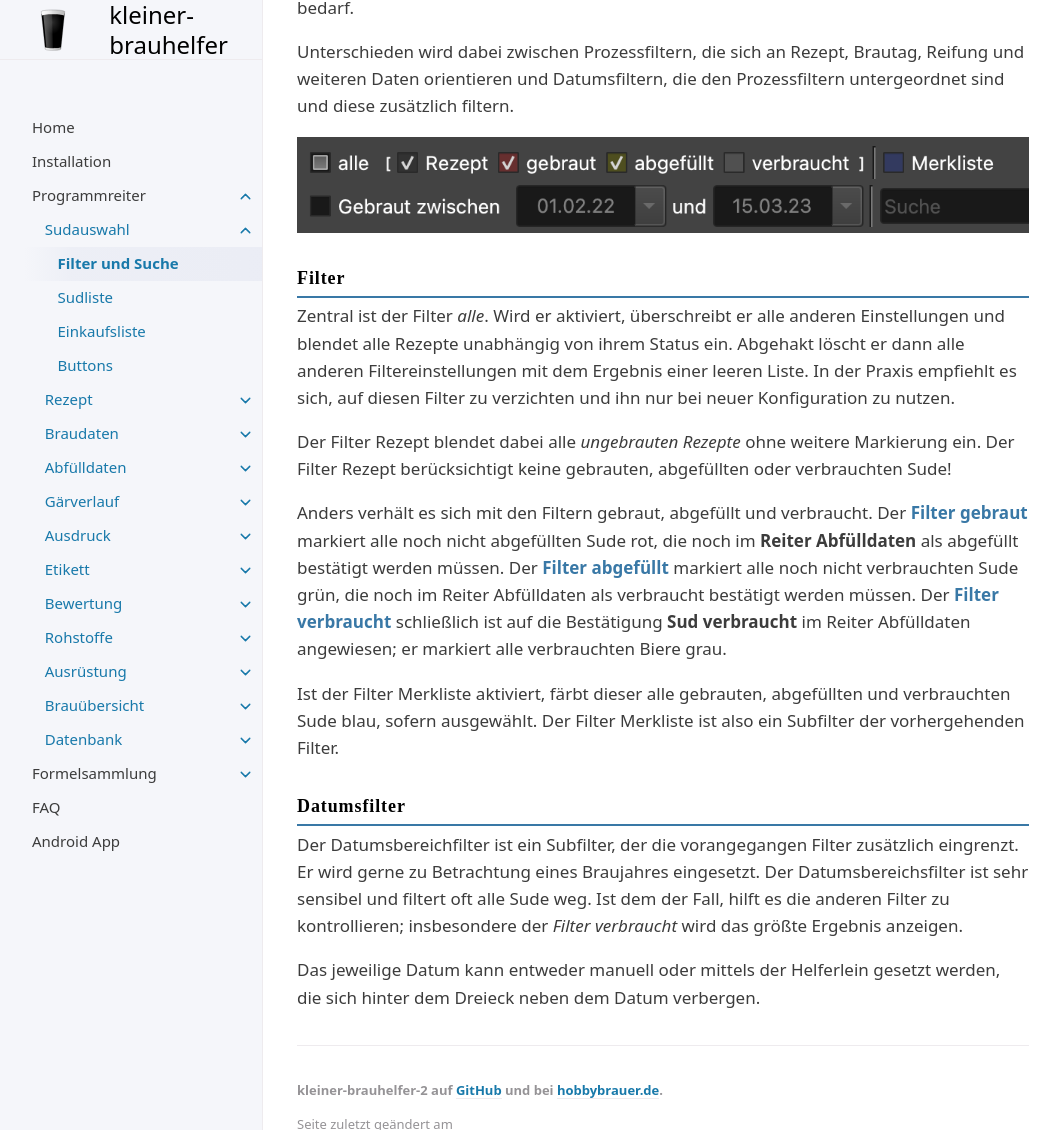
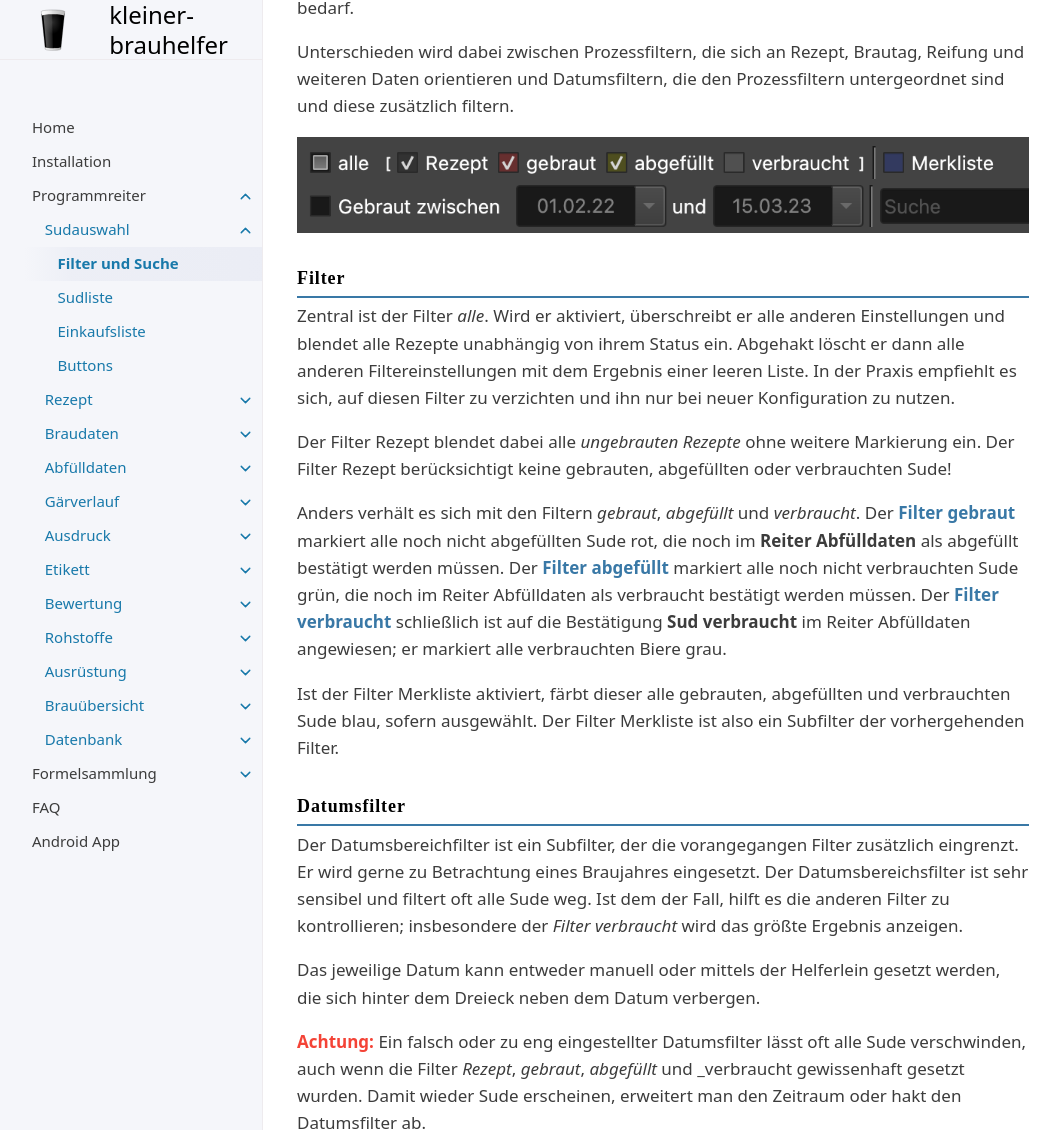
Before and after one commit to kleiner-brauhelfer/kleiner-brauhelfer.github.io, a Jekyll site: the page built from docs/programmreiter/sudauswahl/sudauswahl-filter-und-suche.md, in a window 1280 px wide and 1400 px high, scrolled down 392 px, cut to the strip 0-1130 px from the top of the window. Shown: the whole strip, without its empty margins (109-1169 px from the left). Built offline with Jekyll 4.4.1, drawn with Linux system fonts in a browser that asks for light colours.

Commit message:
Minor Update
Minor Update

```diff
--- a/docs/programmreiter/sudauswahl/sudauswahl-filter-und-suche.md
+++ b/docs/programmreiter/sudauswahl/sudauswahl-filter-und-suche.md
@@ -24,7 +24,7 @@ Zentral ist der Filter _alle_. Wird er aktiviert, überschreibt er alle anderen
 
 Der Filter Rezept blendet dabei alle _ungebrauten Rezepte_ ohne weitere Markierung ein. Der Filter Rezept berücksichtigt keine gebrauten, abgefüllten oder verbrauchten Sude!
 
-Anders verhält es sich mit den Filtern gebraut, abgefüllt und verbraucht. Der <span style="color: #3978A6">**Filter gebraut**</span> markiert alle noch nicht abgefüllten Sude rot, die noch im **Reiter Abfülldaten** als abgefüllt bestätigt werden müssen. Der <span style="color: #3978A6">**Filter abgefüllt**</span> markiert alle noch nicht verbrauchten Sude grün, die noch im Reiter Abfülldaten als verbraucht bestätigt werden müssen. Der <span style="color: #3978A6">**Filter verbraucht**</span> schließlich ist auf die Bestätigung **Sud verbraucht** im Reiter Abfülldaten angewiesen; er markiert alle verbrauchten Biere grau.
+Anders verhält es sich mit den Filtern _gebraut_, _abgefüllt_ und _verbraucht_. Der <span style="color: #3978A6">**Filter gebraut**</span> markiert alle noch nicht abgefüllten Sude rot, die noch im **Reiter Abfülldaten** als abgefüllt bestätigt werden müssen. Der <span style="color: #3978A6">**Filter abgefüllt**</span> markiert alle noch nicht verbrauchten Sude grün, die noch im Reiter Abfülldaten als verbraucht bestätigt werden müssen. Der <span style="color: #3978A6">**Filter verbraucht**</span> schließlich ist auf die Bestätigung **Sud verbraucht** im Reiter Abfülldaten angewiesen; er markiert alle verbrauchten Biere grau.
 
 Ist der Filter Merkliste aktiviert, färbt dieser alle gebrauten, abgefüllten und verbrauchten Sude blau, sofern ausgewählt. Der Filter Merkliste ist also ein Subfilter der vorhergehenden Filter.
 
@@ -33,3 +33,5 @@ Ist der Filter Merkliste aktiviert, färbt dieser alle gebrauten, abgefüllten u
 Der Datumsbereichfilter ist ein Subfilter, der die vorangegangen Filter zusätzlich eingrenzt. Er wird gerne zu Betrachtung eines Braujahres eingesetzt. Der Datumsbereichsfilter ist sehr sensibel und filtert oft alle Sude weg. Ist dem der Fall, hilft es die anderen Filter zu kontrollieren; insbesondere der _Filter verbraucht_ wird das größte Ergebnis anzeigen.
 
 Das jeweilige Datum kann entweder manuell oder mittels der Helferlein gesetzt werden, die sich hinter dem Dreieck neben dem Datum verbergen.
+
+<span style="color: #f44336">**Achtung:**</span> Ein falsch oder zu eng eingestellter Datumsfilter lässt oft alle Sude verschwinden, auch wenn die Filter _Rezept_, _gebraut_, _abgefüllt_ und _verbraucht gewissenhaft gesetzt wurden. Damit wieder Sude erscheinen, erweitert man den Zeitraum oder hakt den Datumsfilter ab.
```
